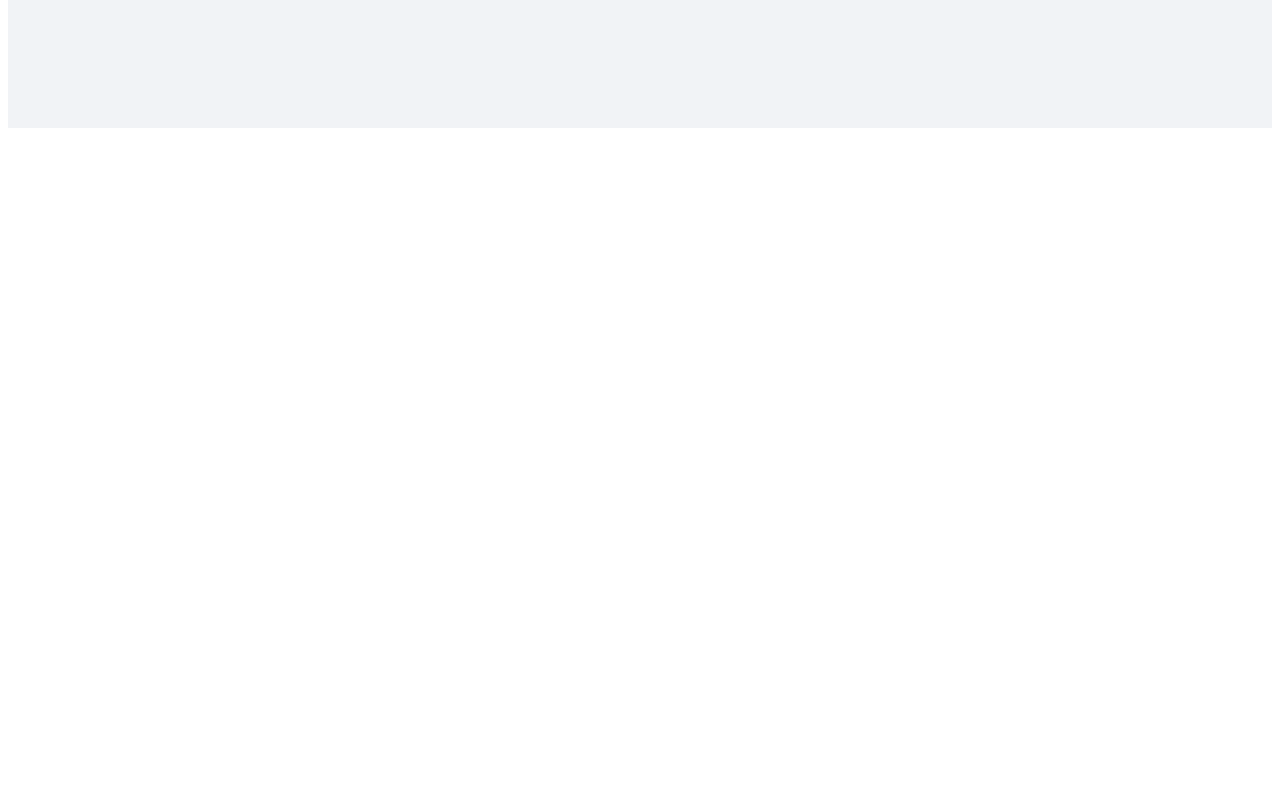
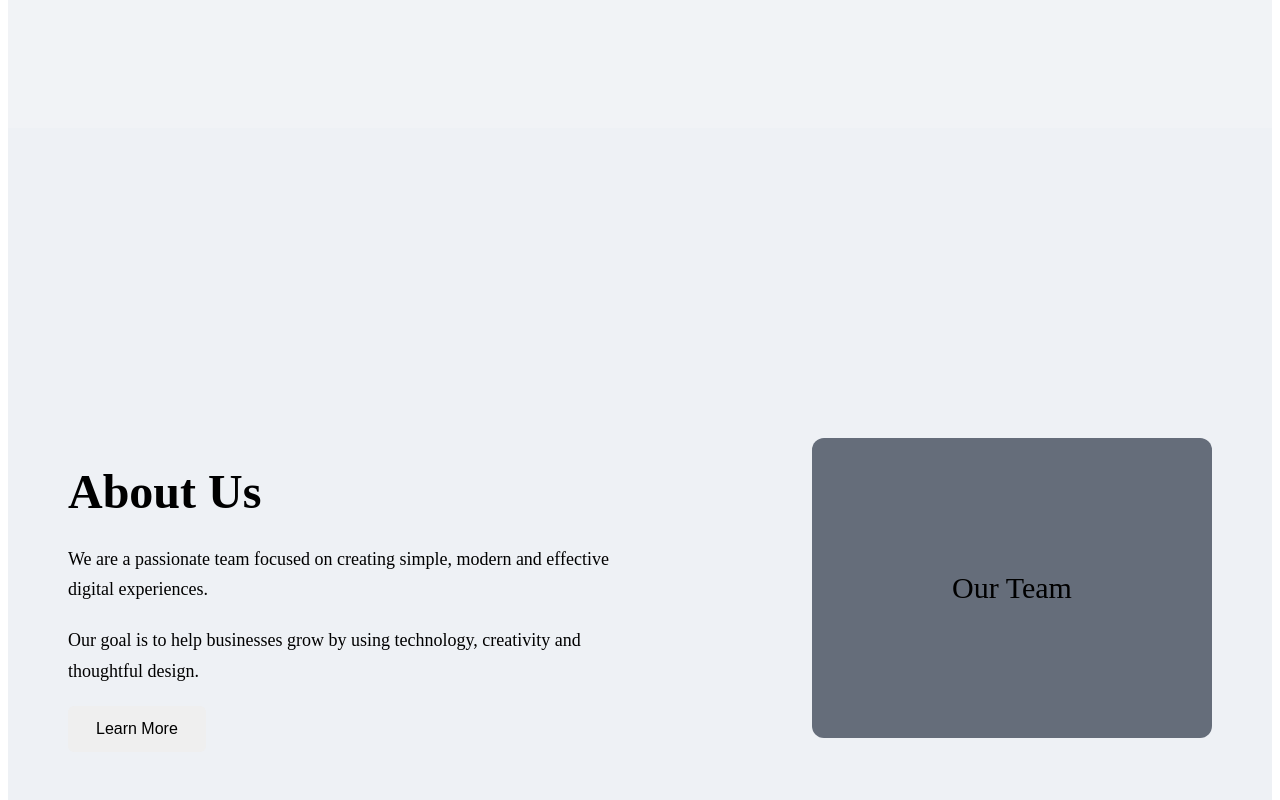
Before and after one commit to Varunkuma552/React-base-folder, a React (Vite) app: page / in a window 1280 px wide. Shown: the part 1680-2480 px from the top of the page. Before the commit the page ends 1816 px from the top, so only its background shows below. Built offline with nearby package versions, Linux system fonts and the light colour scheme.

Commit message:
to create the About section with jsx and css file within the page folder

```diff
--- a/src/main.jsx
+++ b/src/main.jsx
@@ -2,10 +2,12 @@ import { StrictMode } from 'react'
 import { createRoot } from 'react-dom/client'
 import Home from './pages/Home.jsx'
 import Services from './pages/Services.jsx'
+import About from './pages/About.jsx'
 
 createRoot(document.getElementById('root')).render(
   <StrictMode>
     <Home />
     <Services/>
+    <About/>
   </StrictMode>,
 )
--- /dev/null
+++ b/src/pages/About.css
@@ -0,0 +1,47 @@
+.about {
+  min-height: 100vh;
+}
+
+.about-section {
+  min-height: 100vh;
+  display: flex;
+  align-items: center;
+  justify-content: space-between;
+  gap: 50px;
+  padding: 60px;
+  background: #eef1f5;
+}
+
+.about-content {
+  max-width: 550px;
+}
+
+.about-content h1 {
+  font-size: 48px;
+  margin-bottom: 25px;
+}
+
+.about-content p {
+  font-size: 18px;
+  line-height: 1.7;
+  margin-bottom: 20px;
+}
+
+.about-content button {
+  padding: 14px 28px;
+  border: none;
+  border-radius: 6px;
+  font-size: 16px;
+  cursor: pointer;
+}
+
+.about-image {
+  width: 400px;
+  height: 300px;
+  display: flex;
+  align-items: center;
+  justify-content: center;
+  background: #656d7a;
+  border-radius: 12px;
+  font-size: 30px;
+}
--- /dev/null
+++ b/src/pages/About.jsx
@@ -0,0 +1,31 @@
+import "./About.css";
+
+function About() {
+  return (
+    <div className="about">
+      <section className="about-section">
+        <div className="about-content">
+          <h1>About Us</h1>
+
+          <p>
+            We are a passionate team focused on creating simple,
+            modern and effective digital experiences.
+          </p>
+
+          <p>
+            Our goal is to help businesses grow by using technology,
+            creativity and thoughtful design.
+          </p>
+
+          <button>Learn More</button>
+        </div>
+
+        <div className="about-image">
+          <div>Our Team</div>
+        </div>
+      </section>
+    </div>
+  );
+}
+
+export default About;
```
